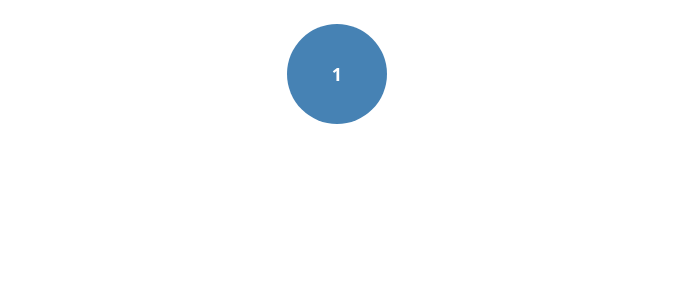
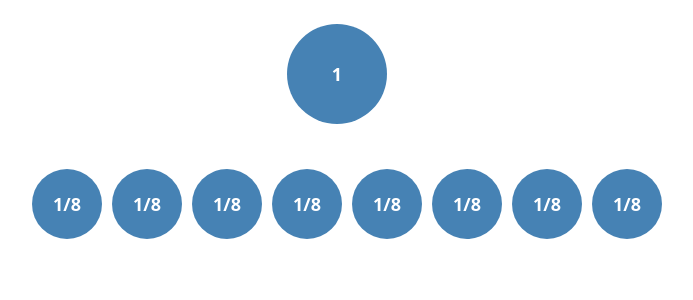
Before and after one commit to zarir-engineer/partition-tree-app, a Next.js app: page / in a window 1280 px wide. Shown: the top 300 px of the page, without its empty margins (293-986 px from the left). Built offline with nearby package versions, Linux system fonts and the light colour scheme.

Commit message:
Update page.tsx

```diff
--- a/app/page.tsx
+++ b/app/page.tsx
@@ -14,26 +14,30 @@ const TreeComponent = () => {
   const [data, setData] = useState<Node>({
     value: 1,  // Root node value is set to 1
     fraction: "1",  // Root node fraction is '1'
-    children: [],  // Initially no children
+    children: Array(8).fill({
+      value: 0.125,  // Initialize each child node with a fraction value of 1/8
+      fraction: "1/8",
+      children: []
+    }),
   });
 
   // Function to adjust node values
   const adjustNodeValue = (index: number, value: number) => {
     const newChildren = [...data.children];
-    const total = newChildren.reduce((sum, child) => sum + child.value, 0);
-
-    // Update the fraction and decimal value
     newChildren[index].value = value;
-    newChildren[index].fraction = `1/${(1 / value).toFixed(2)}`; // Example: "1/8.12"
+    newChildren[index].fraction = `1/${(1 / value).toFixed(2)}`; // Update fraction accordingly
 
     // Normalize the other children to make the sum equal to 1
+    const total = newChildren.reduce((sum, child) => sum + child.value, 0);
     if (total !== 1) {
       newChildren.forEach((child, idx) => {
         if (idx !== index) {
           child.value = (1 - value) / (newChildren.length - 1);
+          child.fraction = `1/${(1 / child.value).toFixed(2)}`; // Update fraction for other nodes
         }
       });
     }
+
     setData({
       ...data,
       children: newChildren,
@@ -44,16 +48,21 @@ const TreeComponent = () => {
   const addChildNode = (index: number) => {
     const newChildren = [...data.children];
     const parentValue = newChildren[index].value;
-    const newValue = (parentValue + 0.12).toFixed(2); // Increase the value slightly on addition
 
-    newChildren[index].children.push({
+    // Add a new child node below the current one
+    const newValue = (parentValue + 0.01).toFixed(2); // Slight increase in value
+    const newChild: Node = {
       value: parseFloat(newValue),
       fraction: `1/${(1 / parseFloat(newValue)).toFixed(2)}`, // Update fraction accordingly
       children: [],
-    });
+    };
 
-    // Adjust the parent's value since it's now divided among the new children
+    // Push the new child to the current node's children array
+    newChildren[index].children.push(newChild);
+
+    // Update the value of the parent node to reflect the addition
     newChildren[index].value = parseFloat(newValue);
+
     setData({
       ...data,
       children: newChildren,
@@ -63,7 +72,7 @@ const TreeComponent = () => {
   // Function to remove a child node
   const removeChildNode = (parentIndex: number, childIndex: number) => {
     const newChildren = [...data.children];
-    newChildren[parentIndex].children.splice(childIndex, 1);  // Remove the specific child node
+    newChildren[parentIndex].children.splice(childIndex, 1); // Remove the specific child node
     setData({
       ...data,
       children: newChildren,
@@ -135,7 +144,7 @@ const TreeComponent = () => {
               </button>
 
               {/* "-" Button to remove a node */}
-              {data.children.length > 1 && (
+              {child.children.length > 0 && (
                 <button
                   style={{
                     position: 'absolute',
```
